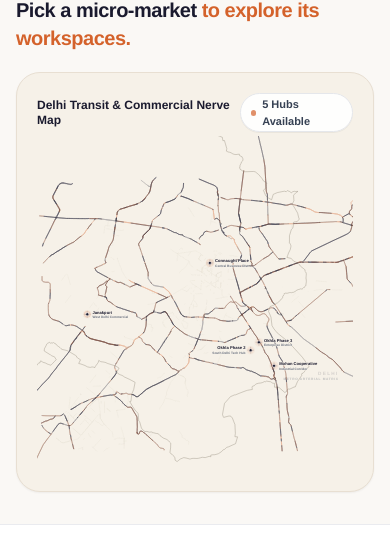
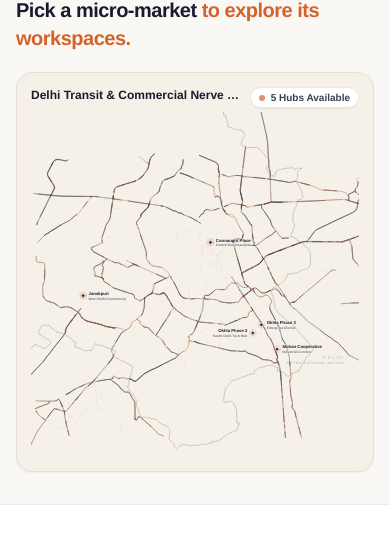
Before and after one commit to Comptech-Enterprises/onwards-website, a Next.js app: page /locations in a window 390 px wide. Shown: the part 543-1085 px from the top of the page. Built offline with nearby package versions, Linux system fonts and the light colour scheme.

Commit message:
fix: improve mobile responsiveness and text wrapping in map top bar

```diff
--- a/src/components/CityMicroMarketsMap.tsx
+++ b/src/components/CityMicroMarketsMap.tsx
@@ -130,19 +130,19 @@ export default function CityMicroMarketsMap({ city }: { city: CityData }) {
         </div>
 
         {/* ━━━━ BALANCED FULL-WIDTH VECTOR SVG MAP CANVAS ━━━━ */}
-        <div className="w-full bg-[#f6f1e8] rounded-3xl p-5 sm:p-6 lg:p-7 border border-[#e8dfd2] relative overflow-hidden shadow-xs flex flex-col justify-between h-[420px] sm:h-[470px] lg:h-[520px] max-h-[540px]">
+        <div className="w-full bg-[#f6f1e8] rounded-2xl sm:rounded-3xl p-3.5 sm:p-6 lg:p-7 border border-[#e8dfd2] relative overflow-hidden shadow-xs flex flex-col justify-between h-[400px] sm:h-[470px] lg:h-[520px] max-h-[540px]">
           {/* Top Bar inside Map */}
-          <div className="relative z-20 mb-1 flex items-center justify-between">
-            <div>
-              <p className="text-xs sm:text-sm font-bold text-[#1a1a2e] leading-tight">
+          <div className="relative z-20 mb-1 flex items-start sm:items-center justify-between gap-2.5">
+            <div className="min-w-0 flex-1">
+              <p className="text-xs sm:text-sm font-bold text-[#1a1a2e] leading-snug truncate sm:whitespace-normal">
                 {cityName} Transit & Commercial Nerve Map
               </p>
-              <p className="text-[11px] text-gray-500 hidden sm:block">
+              <p className="text-[10px] sm:text-[11px] text-gray-500 hidden sm:block">
                 Click any pin to inspect the hub and navigate to its spaces
               </p>
             </div>
 
-            <span className="inline-flex items-center gap-1.5 px-2.5 py-0.5 rounded-full bg-white/90 border border-gray-200 text-[11px] font-semibold text-gray-700 shadow-2xs">
+            <span className="shrink-0 inline-flex items-center gap-1.5 px-2 sm:px-2.5 py-0.5 rounded-full bg-white/95 border border-gray-200/90 text-[10px] sm:text-[11px] font-semibold text-gray-700 shadow-2xs whitespace-nowrap">
               <span className="w-1.5 h-1.5 rounded-full bg-[#d4622b] animate-pulse" />
               {areas.length} Hubs Available
             </span>
```
